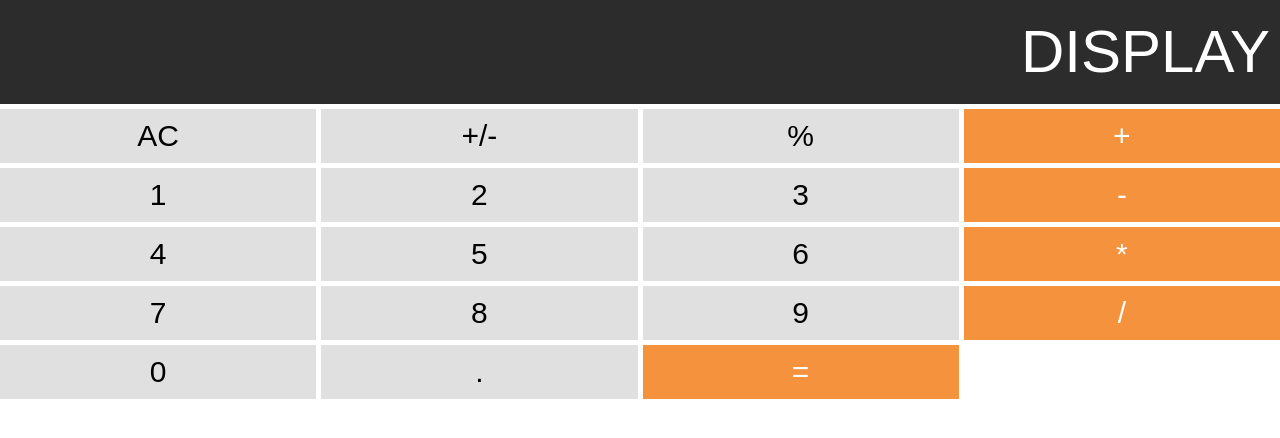
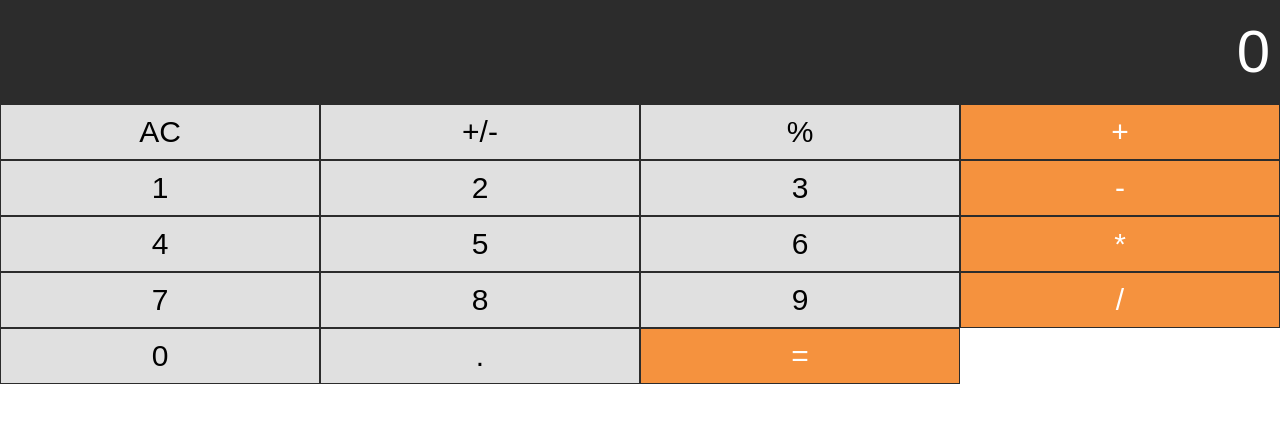
Before and after one commit to Evjjenui/gtp-react, a React app: page / in a window 1280 px wide. Shown: the top 438 px of the page. Built offline with nearby package versions, Linux system fonts and the light colour scheme.

Commit message:
upd calc

```diff
--- a/src/components/parts/Calculator.js
+++ b/src/components/parts/Calculator.js
@@ -1,34 +1,106 @@
 import React, {useState, useEffect} from "react";
-import ButtonAction from "./particles/ButtonAction"
-import ButtonNumber from "./particles/ButtonNumber"
-import CalculatorDisplay from "./particles/CalculatorDisplay"
+import ButtonAction from "./particles/ButtonAction";
+import ButtonNumber from "./particles/ButtonNumber";
+import CalculatorDisplay from "./particles/CalculatorDisplay";
 
-function Calculator() {
+function calculate (stateObj, number) {
+  if (number === "AC") {
+    return stateObj = {
+      sum: '',
+      addNumber: '',
+    }
+  };
 
-  return (
-    <div className="calculator">
-      <CalculatorDisplay />
-      <ButtonNumber number="AC"/>
-      <ButtonNumber number="+/-"/>
-      <ButtonNumber number="%"/>
-      <ButtonAction actionSign="+"/>
-      <ButtonNumber number="1"/>
-      <ButtonNumber number="2"/>
-      <ButtonNumber number="3"/>
-      <ButtonAction actionSign="-"/>
-      <ButtonNumber number="4"/>
-      <ButtonNumber number="5"/>
-      <ButtonNumber number="6"/>
-      <ButtonAction actionSign="*"/>
-      <ButtonNumber number="7"/>
-      <ButtonNumber number="8"/>
-      <ButtonNumber number="9"/>
-      <ButtonAction actionSign="/"/>
-      <ButtonNumber number="0"/>
-      <ButtonNumber number="."/>
-      <ButtonAction actionSign="="/>
-    </div>
-  );
+  stateObj.sum = +stateObj.sum + +number;
+
+  stateObj.sum.toString();
+  return stateObj;
+};
+
+class Calculator extends React.Component {
+  constructor(props) {
+    super(props);
+    this.updateAction = this.updateAction.bind(this);
+    this.updateNumber = this.updateNumber.bind(this);
+    this.state = {
+      sum: '',
+      addNumber: '',
+    };
+  };
+
+  updateAction() {
+
+  };
+
+  updateNumber(number) {
+    this.setState(calculate(this.state, number));
+  };
+
+  render () {
+
+    return (
+      <div className="calculator">
+        <CalculatorDisplay result={this.state.sum || '0'}/>
+        <ButtonNumber
+          onCheckedNumber={this.updateNumber}
+          value="AC"/>
+        <ButtonNumber
+          onCheckedNumber={this.updateNumber}
+          value="+/-"/>
+        <ButtonNumber
+          onCheckedNumber={this.updateNumber}
+          value="%"/>
+        <ButtonAction
+          onCheckAction={this.updateAction}
+          actionSign="+"/>
+        <ButtonNumber
+          onCheckedNumber={this.updateNumber}
+          value="1"/>
+        <ButtonNumber
+          onCheckedNumber={this.updateNumber}
+          value="2"/>
+        <ButtonNumber
+          onCheckedNumber={this.updateNumber}
+          value="3"/>
+        <ButtonAction
+          onCheckAction={this.updateAction}
+          actionSign="-"/>
+        <ButtonNumber
+          onCheckedNumber={this.updateNumber}
+          value="4"/>
+        <ButtonNumber
+          onCheckedNumber={this.updateNumber}
+          value="5"/>
+        <ButtonNumber
+          onCheckedNumber={this.updateNumber}
+          value="6"/>
+        <ButtonAction
+          onCheckAction={this.updateAction}
+          actionSign="*"/>
+        <ButtonNumber
+          onCheckedNumber={this.updateNumber}
+          value="7"/>
+        <ButtonNumber
+          onCheckedNumber={this.updateNumber}
+          value="8"/>
+        <ButtonNumber
+          onCheckedNumber={this.updateNumber}
+          value="9"/>
+        <ButtonAction
+          onCheckAction={this.updateAction}
+          actionSign="/"/>
+        <ButtonNumber
+          onCheckedNumber={this.updateNumber}
+          value="0"/>
+        <ButtonNumber
+          onCheckedNumber={this.updateNumber}
+          value="."/>
+        <ButtonAction
+          onCheckAction={this.updateAction}
+          actionSign="="/>
+      </div>
+    );
+  }
 };
 
 export default Calculator;
--- a/src/components/parts/particles/ButtonAction.js
+++ b/src/components/parts/particles/ButtonAction.js
@@ -1,12 +1,25 @@
-import React, {useState, useEffect} from "react";
+import React, {useState} from "react";
 
-function ButtonAction(props) {
+class ButtonAction extends React.Component{
+  constructor(props) {
+    super(props);
+    this.clickHandler = this.clickHandler.bind(this);
+  };
 
-  return (
-    <div className="button orange">
-      <button>{props.actionSign}</button>
-    </div>
-  );
+  clickHandler(e) {
+    this.props.onCheckAction(e.target.innerText);
+  };
+
+  render () {
+
+    return (
+      <div className="button orange">
+        <button onClick = {this.clickHandler}>
+          {this.props.actionSign}
+        </button>
+      </div>
+    );
+  }
 };
 
 export default ButtonAction;
--- a/src/components/parts/particles/ButtonNumber.js
+++ b/src/components/parts/particles/ButtonNumber.js
@@ -1,12 +1,25 @@
-import React, {useState, useEffect} from "react";
+import React, {useState} from "react";
 
-function ButtonNumber(props) {
+class ButtonNumber extends React.Component {
+  constructor(props) {
+    super(props);
+    this.clickHandler = this.clickHandler.bind(this);
+  }
 
-  return (
-    <div className="button">
-      <button>{props.number}</button>
-    </div>
-  );
+  clickHandler(e) {
+    this.props.onCheckedNumber(e.target.innerText);
+  }
+
+  render() {
+
+    return (
+      <div className="button">
+        <button onClick = {this.clickHandler}>
+            {this.props.value}
+        </button>
+      </div>
+    );
+  };
 };
 
 export default ButtonNumber;
--- a/src/components/parts/particles/CalculatorDisplay.js
+++ b/src/components/parts/particles/CalculatorDisplay.js
@@ -1,10 +1,10 @@
-import React, {useState, useEffect} from "react";
+import React, {useState} from "react";
 
 function CalculatorDisplay(props) {
 
   return (
     <div className="display">
-      <p>display</p>
+      {props.result}
     </div>
   );
 };
--- a/src/scss/calculator.scss
+++ b/src/scss/calculator.scss
@@ -3,7 +3,6 @@
   grid-template-columns: repeat(4, 1fr);
   width: 100%;
   height: 100%;
-  grid-gap: 5px;
   font-weight: 500;
   text-transform: uppercase;
 }
@@ -33,6 +32,7 @@
     line-height: 54px;
     cursor: pointer;
     background-color: inherit;
+    border: 1px solid #2c2c2c;
   }
 
   &.orange {
```
